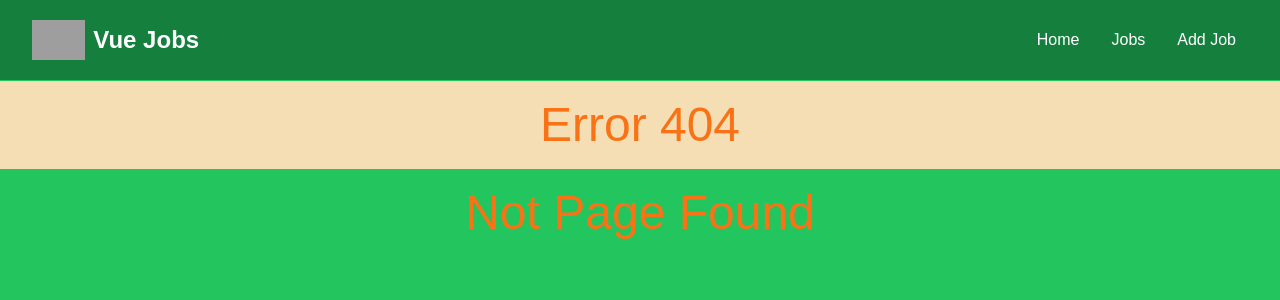
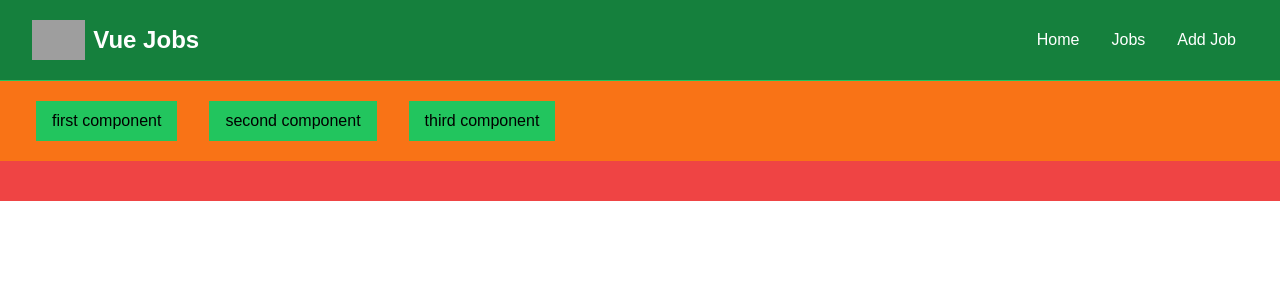
Before and after one commit to tech-bittu/learnvuejs, a Vue app: page /dynamic-component in a window 1280 px wide. Before the commit this address had no page. Shown: the top 300 px of the page. Built offline with nearby package versions, Linux system fonts and the light colour scheme; grey boxes are pictures that could not be loaded.

Commit message:
custom directive and dynamic component complete

```diff
--- /dev/null
+++ b/src/components/customDirective/v-directive.vue
@@ -0,0 +1,27 @@
+<script setup>
+const vFormateDiv = {
+    // first way
+    /*
+    mounted:(el,binding)=>{
+        el.style.fontSize = '200px'
+        el.style.fontStyle = 'italic'
+        el.style.color = 'teal'
+        console.log(binding.arg)
+    } */
+    // second way with argument
+    mounted: (el, binding) => {
+
+        el.style.color = `${binding.arg}`
+        el.style.fontSize = '200px'
+
+    }
+};
+// short hand
+const vItalicText = (el) =>{
+    el.style.fontStyle = 'italic'
+}
+
+</script>
+<template>
+    <div v-formate-div:teal v-italic-text>Hello world</div>
+</template>
--- /dev/null
+++ b/src/components/dynamicComponent/firstComponent.vue
@@ -0,0 +1,3 @@
+<template>
+    <h1>This is third component working.</h1>
+</template>
--- /dev/null
+++ b/src/components/dynamicComponent/secondComponent.vue
@@ -0,0 +1,3 @@
+<template>
+    <h1>This is second component working.</h1>
+</template>
--- /dev/null
+++ b/src/components/dynamicComponent/thirdComponent.vue
@@ -0,0 +1,3 @@
+<template>
+    <h1>Hello this is first component working.</h1>
+</template>
--- a/src/router/index.js
+++ b/src/router/index.js
@@ -15,8 +15,10 @@ import TodoList from "@/components/Projects/TodoList.vue";
 import TemplateRefView from "@/views/TemplateRefView.vue";
 import AsyncView from "@/views/asyncView.vue";
 import PointCollectorView from "@/views/pointCollectorView.vue";
+import CustomVDirectiveView from "@/views/v-directiveView.vue";
 
 import { createRouter, createWebHistory } from "vue-router";
+import DynamicComponentView from "@/views/DynamicComponentView.vue";
 
 const router = createRouter({
     history:createWebHistory(import.meta.env.BASE_URL),
@@ -102,6 +104,16 @@ const router = createRouter({
             component:PointCollectorView
         },
         {
+            path:'/custom-directive',
+            name:'custom-directive',
+            component:CustomVDirectiveView
+        },
+        {
+            path:'/dynamic-component',
+            name:'dynamic-component',
+            component:DynamicComponentView
+        },
+        {
             path:'/:catchAll(.*)',
             name:'not found',
             component:NotFoundView
--- /dev/null
+++ b/src/views/DynamicComponentView.vue
@@ -0,0 +1,25 @@
+<script setup>
+import firstComponent from '@/components/dynamicComponent/firstComponent.vue';
+import secondComponent from '@/components/dynamicComponent/secondComponent.vue';
+import thirdComponent from '@/components/dynamicComponent/thirdComponent.vue';
+
+import { ref } from 'vue';
+
+const currentTab = ref(firstComponent);
+
+const Tabs = {
+    firstComponent,
+    secondComponent,
+    thirdComponent
+}
+</script>
+<template>
+<div class="bg-orange-500 px-5 py-5">
+    <button class="bg-green-500 px-4 py-2 mx-4" @click="currentTab='firstComponent'">first component</button>
+    <button class="bg-green-500 px-4 py-2 mx-4" @click="currentTab='secondComponent'">second component</button>
+    <button class="bg-green-500 px-4 py-2 mx-4" @click="currentTab='thirdComponent'">third component</button>
+</div>
+<div class="bg-red-500 px-5 py-5">
+<component :is="Tabs[currentTab]" />
+</div>
+</template>
--- /dev/null
+++ b/src/views/v-directiveView.vue
@@ -0,0 +1,6 @@
+<script setup>
+import vDirective from '@/components/customDirective/v-directive.vue';
+</script>
+<template>
+    <vDirective />
+</template>
```
